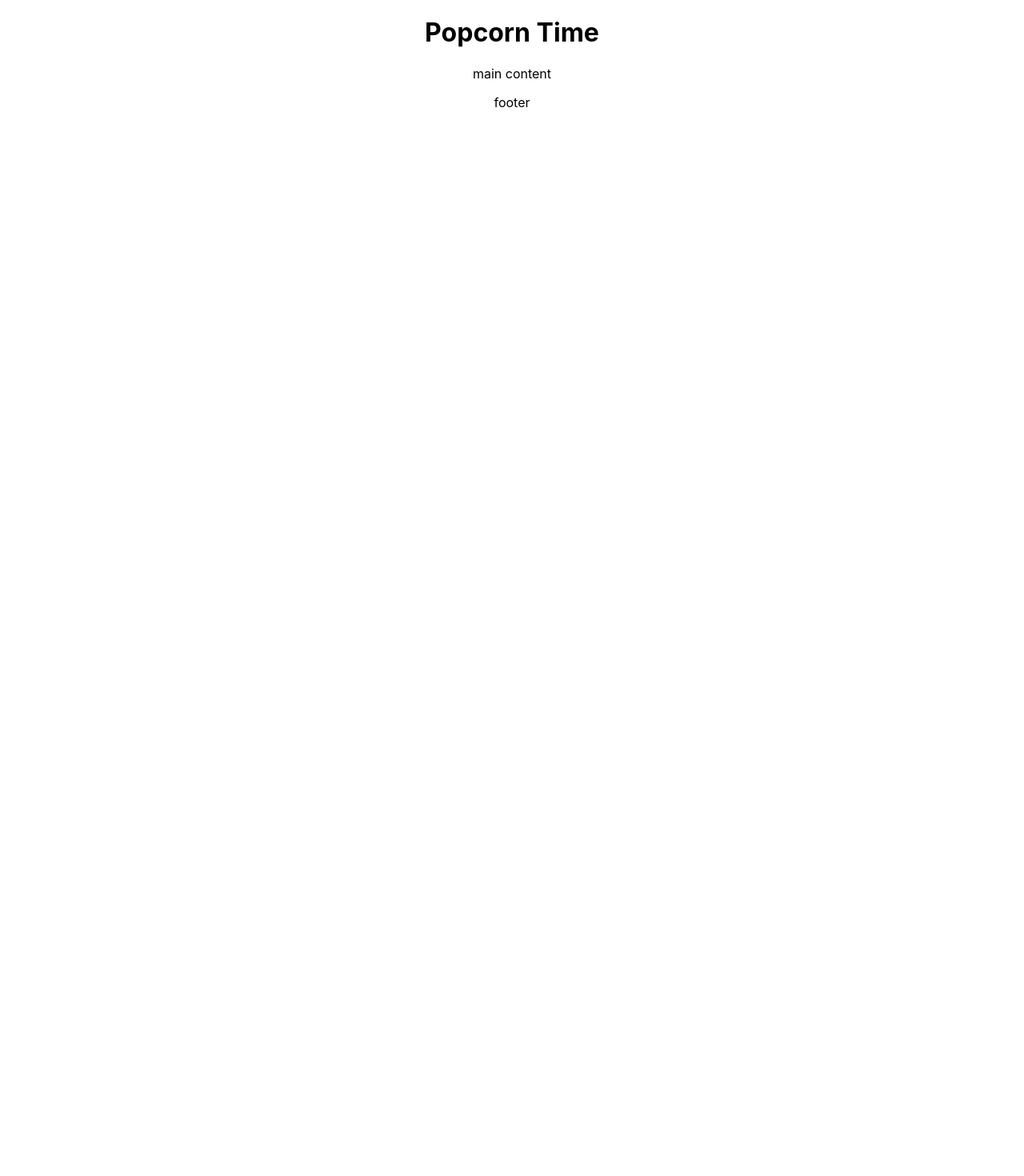
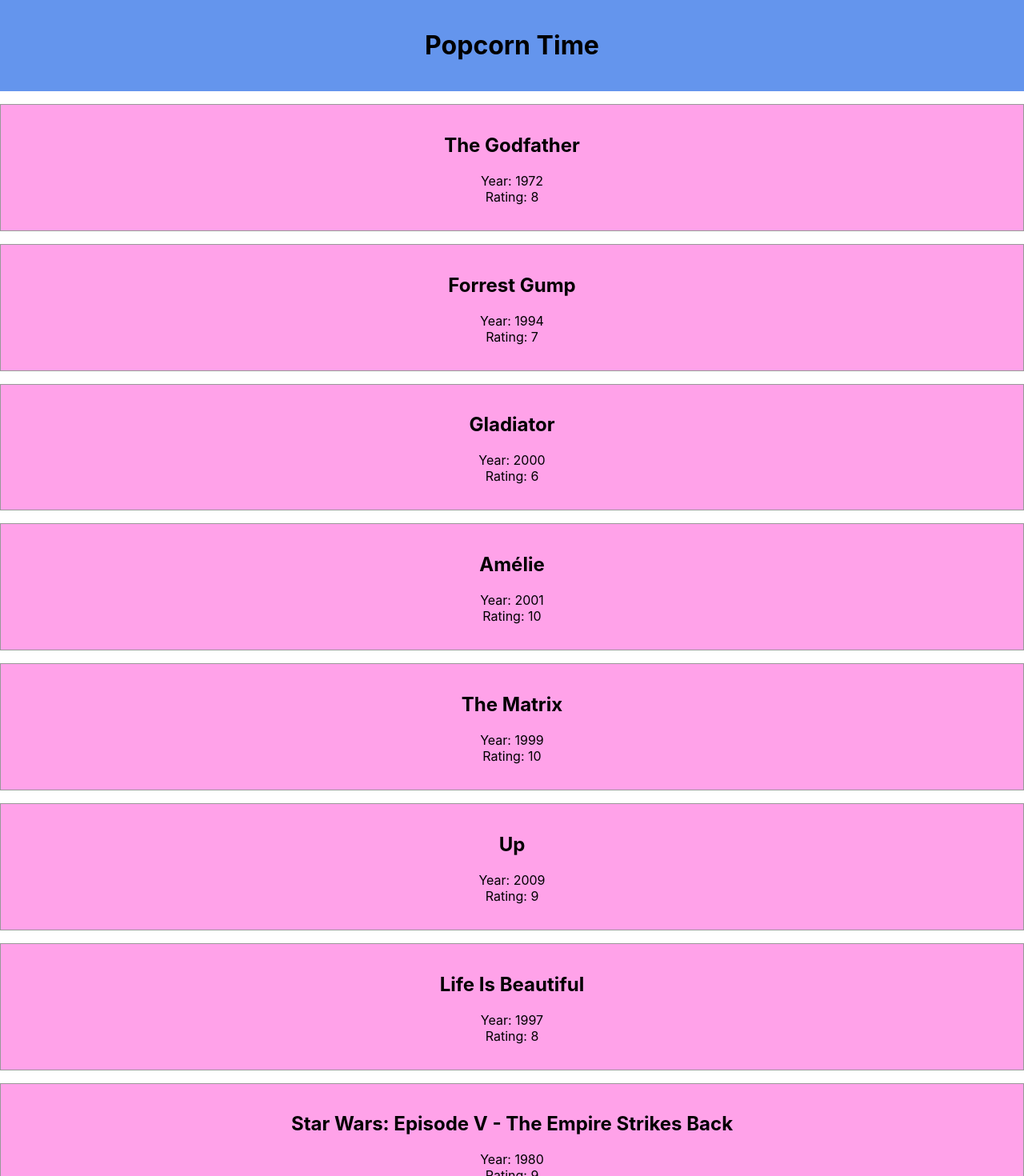
Before and after one commit to karina-ironhack/popcorn-time, a React (Create React App) app: page / in a window 1280 px wide. Shown: the top 1470 px of the page at 80% size. Before the commit the page ends 800 px from the top, so only its background shows below. Built offline with nearby package versions, Linux system fonts and the light colour scheme.

Commit message:
create Movie component and render data from json

```diff
--- /dev/null
+++ b/src/components/Header.css
@@ -0,0 +1,5 @@
+.header {
+    background-color: cornflowerblue;
+    padding: 1rem;
+    margin-bottom: 1rem;
+}
--- a/src/components/Header.js
+++ b/src/components/Header.js
@@ -1,6 +1,10 @@
+import './Header.css';
+
 function Header() {
     return(
-        <h1>Popcorn Time</h1>
+        <div className="header">
+            <h1>Popcorn Time</h1>
+        </div>
     )
 }
 
--- a/src/components/Main.js
+++ b/src/components/Main.js
@@ -1,6 +1,13 @@
+import Movie from "./Movie";
+import moviesArray from '../data/movies.json'
+
 function Main() {
     return(
-        <p>main content</p>
+        <section>
+        {moviesArray.map(movie => {
+            return <Movie key={movie.id} title={movie.title} year={movie.year} rating={movie.rating}/>
+        })}
+        </section>
     )
 }
 
--- /dev/null
+++ b/src/components/Movie.css
@@ -0,0 +1,6 @@
+.movie {
+    background-color: rgb(255, 162, 233);
+    padding: 1rem;
+    margin-bottom: 1rem;
+    border: 1px solid #999;
+}
--- /dev/null
+++ b/src/components/Movie.js
@@ -0,0 +1,15 @@
+import './Movie.css'
+
+function Movie(props) {
+    return(
+        <div className="movie">
+            <h2>{props.title}</h2>
+            <p>
+                Year: {props.year} <br />
+                Rating: {props.rating}  <br />
+            </p>
+        </div>
+    )
+}
+
+export default Movie;
--- /dev/null
+++ b/src/data/movies.json
@@ -0,0 +1,74 @@
+[
+    {
+        "id": 1,
+        "title": "The Godfather",
+        "year": 1972,
+        "genres": ["Crime", "Drama"],
+        "imgURL":
+            "https://m.media-amazon.com/images/M/MV5BM2MyNjYxNmUtYTAwNi00MTYxLWJmNWYtYzZlODY3ZTk3OTFlXkEyXkFqcGdeQXVyNzkwMjQ5NzM@._V1_UY268_CR3,0,182,268_AL_.jpg",
+        "rating": 8
+    },
+    {
+        "id": 2,
+        "title": "Forrest Gump",
+        "year": 1994,
+        "genres": ["Drama", "Romance"],
+        "imgURL":
+            "https://m.media-amazon.com/images/M/MV5BNWIwODRlZTUtY2U3ZS00Yzg1LWJhNzYtMmZiYmEyNmU1NjMzXkEyXkFqcGdeQXVyMTQxNzMzNDI@._V1_UY268_CR1,0,182,268_AL_.jpg",
+        "rating": 7
+    },
+    {
+        "id": 3,
+        "title": "Gladiator",
+        "year": 2000,
+        "genres": ["Action", "Adventure", "Drama"],
+        "imgURL":
+            "https://m.media-amazon.com/images/M/MV5BMDliMmNhNDEtODUyOS00MjNlLTgxODEtN2U3NzIxMGVkZTA1L2ltYWdlXkEyXkFqcGdeQXVyNjU0OTQ0OTY@._V1_UX182_CR0,0,182,268_AL_.jpg",
+        "rating": 6
+    },
+    {
+        "id": 4,
+        "title": "Amélie",
+        "year": 2001,
+        "genres": ["Comedy", "Romance"],
+        "imgURL":
+            "https://m.media-amazon.com/images/M/MV5BNDg4NjM1YjMtYmNhZC00MjM0LWFiZmYtNGY1YjA3MzZmODc5XkEyXkFqcGdeQXVyNDk3NzU2MTQ@._V1_UX182_CR0,0,182,268_AL_.jpg",
+        "rating": 10
+    },
+    {
+        "id": 5,
+        "title": "The Matrix",
+        "year": 1999,
+        "genres": ["Action", "Sci-Fi"],
+        "imgURL":
+            "https://m.media-amazon.com/images/M/MV5BNzQzOTk3OTAtNDQ0Zi00ZTVkLWI0MTEtMDllZjNkYzNjNTc4L2ltYWdlXkEyXkFqcGdeQXVyNjU0OTQ0OTY@._V1_UX182_CR0,0,182,268_AL_.jpg",
+        "rating": 10
+    },
+    {
+        "id": 6,
+        "title": "Up",
+        "year": 2009,
+        "genres": ["Animation", "Adventure", "Comedy", "Family"],
+        "imgURL":
+            "https://m.media-amazon.com/images/M/MV5BMTk3NDE2NzI4NF5BMl5BanBnXkFtZTgwNzE1MzEyMTE@._V1_UX182_CR0,0,182,268_AL_.jpg",
+        "rating": 9
+    },
+    {
+        "id": 7,
+        "title": "Life Is Beautiful",
+        "year": 1997,
+        "genres": ["Comedy", "Drama", "Romance", "War"],
+        "imgURL":
+            "https://m.media-amazon.com/images/M/MV5BYmJmM2Q4NmMtYThmNC00ZjRlLWEyZmItZTIwOTBlZDQ3NTQ1XkEyXkFqcGdeQXVyMTQxNzMzNDI@._V1_UX182_CR0,0,182,268_AL_.jpg",
+        "rating": 8
+    },
+    {
+        "id": 8,
+        "title": "Star Wars: Episode V - The Empire Strikes Back",
+        "year": 1980,
+        "genres": ["Action", "Adventure", "Fantasy", "Sci-Fi"],
+        "imgURL":
+            "https://m.media-amazon.com/images/M/MV5BYmU1NDRjNDgtMzhiMi00NjZmLTg5NGItZDNiZjU5NTU4OTE0XkEyXkFqcGdeQXVyNzkwMjQ5NzM@._V1_UX182_CR0,0,182,268_AL_.jpg",
+        "rating": 9
+    }
+]
```
